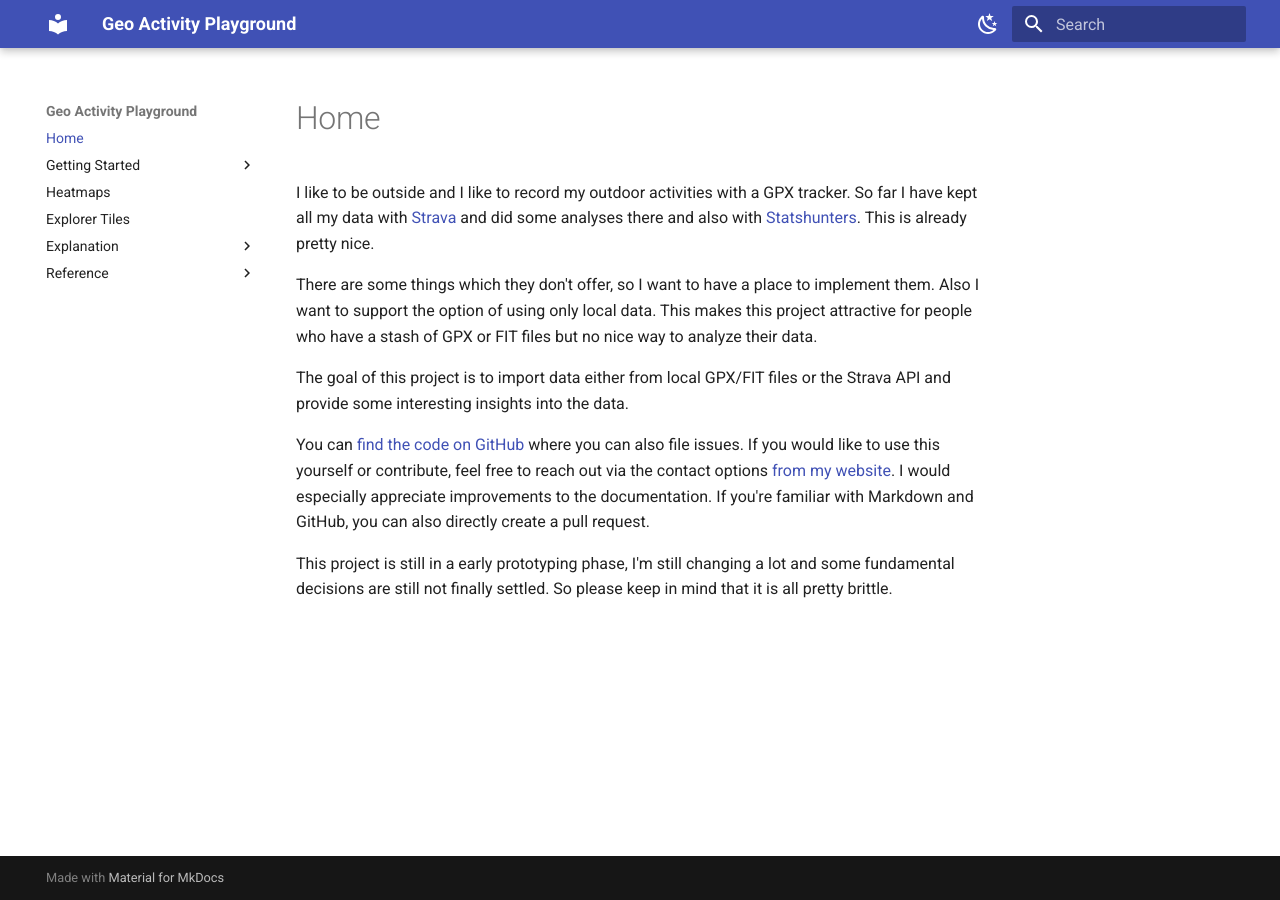
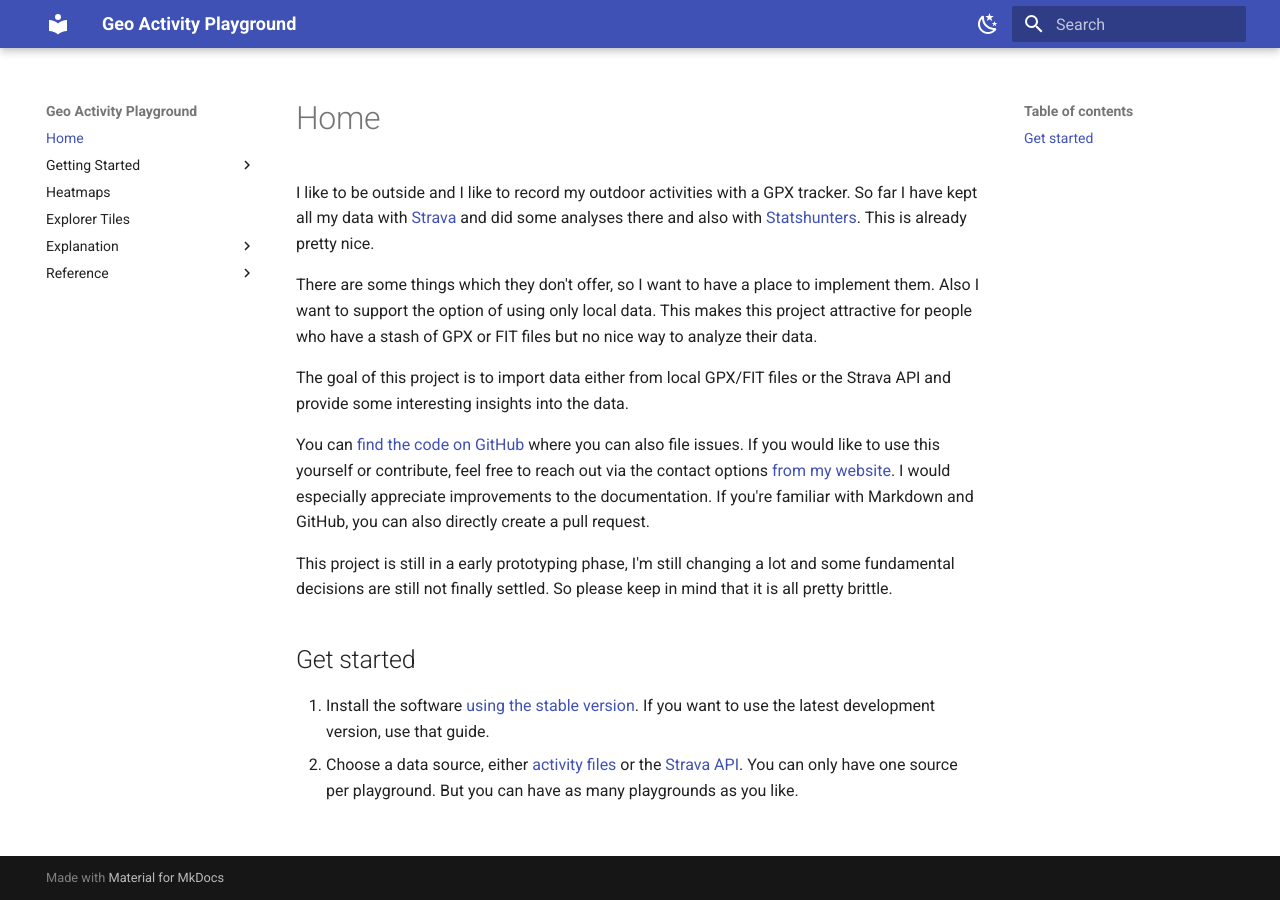
Before and after one commit to martin-ueding/geo-activity-playground, an MkDocs documentation site: the page built from docs/index.md, in a window 1280 px wide. Built offline with MkDocs 1.6.1 and Material for MkDocs 9.7.7, drawn with Linux system fonts in a browser that asks for light colours.

Commit message:
Update documentation #16

```diff
--- a/docs/index.md
+++ b/docs/index.md
@@ -9,3 +9,8 @@ The goal of this project is to import data either from local GPX/FIT files or th
 You can [find the code on GitHub](https://github.com/martin-ueding/geo-activity-playground) where you can also file issues. If you would like to use this yourself or contribute, feel free to reach out via the contact options [from my website](https://martin-ueding.de/). I would especially appreciate improvements to the documentation. If you're familiar with Markdown and GitHub, you can also directly create a pull request.
 
 This project is still in a early prototyping phase, I'm still changing a lot and some fundamental decisions are still not finally settled. So please keep in mind that it is all pretty brittle.
+
+## Get started
+
+1. Install the software [using the stable version](getting-started/installing-stable-on-linux.md). If you want to use the latest development version, use that guide.
+2. Choose a data source, either [activity files](getting-started/using-activity-files.md) or the [Strava API](getting-started/using-strava-api.md). You can only have one source per playground. But you can have as many playgrounds as you like.
```
Also changed, not shown: docs/getting-started/using-activity-files.md (+0 -2 lines), docs/getting-started/using-strava-api.md (+1 -1 lines).
